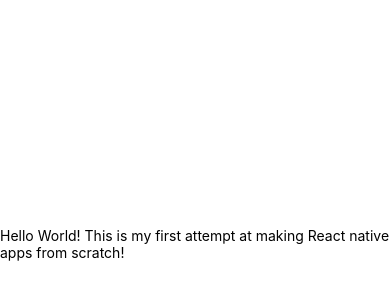
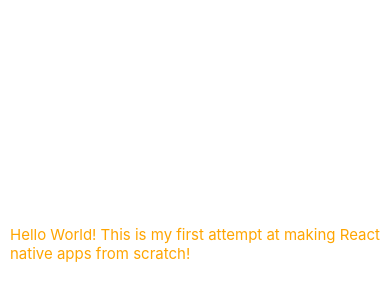
Before and after one commit to Prajwal-Bellignur/todoListApp, a React Native app: screen / in a window 390 px wide. Shown: the part 178-478 px from the top of the page. Built offline with nearby package versions, Linux system fonts and the light colour scheme.

Commit message:
first few style changes

```diff
--- a/App.js
+++ b/App.js
@@ -4,7 +4,7 @@
 export default function App() {
   return (
     <View style={styles.container}>
-      <Text>Hello World! This is my first attempt at making React native apps from scratch!</Text>
+      <Text style={styles.testing}>Hello World! This is my first attempt at making React native apps from scratch!</Text>
       <StatusBar style="auto" />
     </View>
   );
@@ -17,4 +17,9 @@
     alignItems: 'center',
     justifyContent: 'center',
   },
+  testing: {
+    padding: 10,
+    fontSize: 15,
+    color: 'orange'
+  }
 });
```
